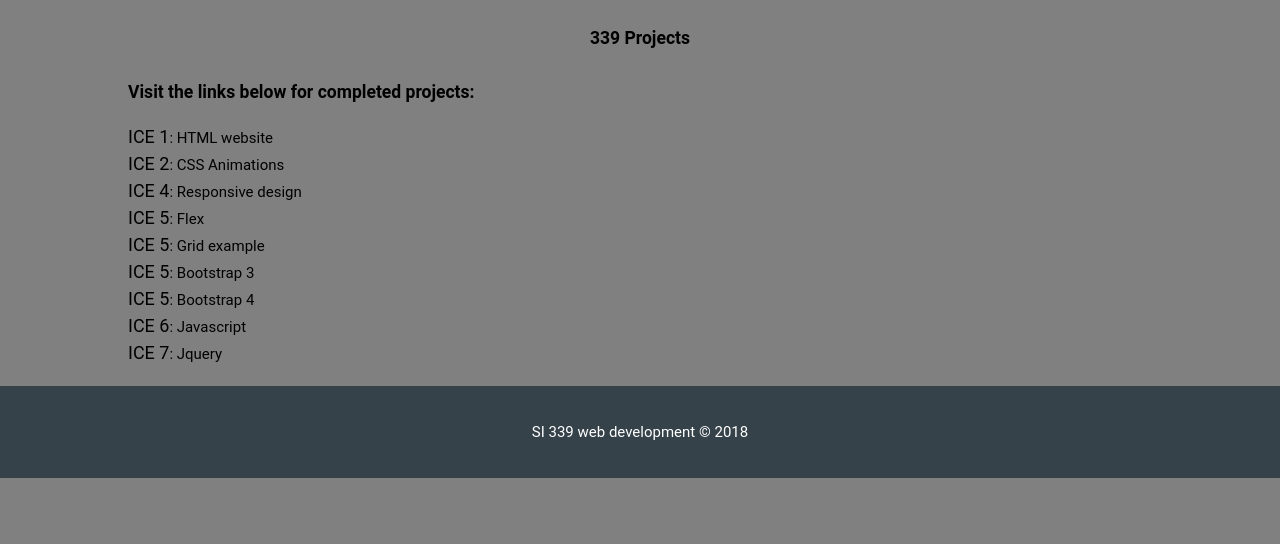
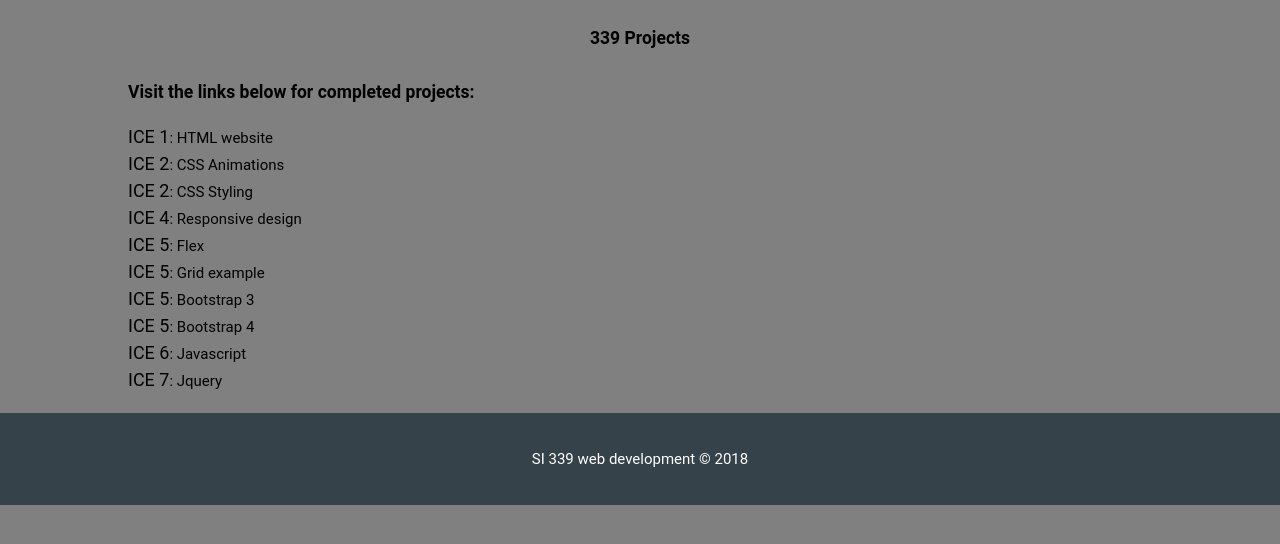
Before and after one commit to kshashlo/kshashlo.github.io, a plain HTML site: page 339projects.html in a window 1280 px wide. Shown: the part 98-642 px from the top of the page. Drawn offline with Linux system fonts and the light colour scheme.

Commit message:
updating links
these edits are just to update the links so my ICE assignments can be accessible from here.  I did not make changes to the styling or format of the overall portfolio.

```diff
--- a/339projects.html
+++ b/339projects.html
@@ -38,7 +38,7 @@
 							<ul>
 								<li><a href="ICE1/index.html">ICE 1</a>: HTML website</li>
 								<li><a href="ICE2/ICE2.html">ICE 2</a>: CSS Animations</li>
-								<li><a href="ICE2/ice-css.html>ICE 2</a>: CSS Styling</li>
+								<li><a href="ICE2/ice-css.html">ICE 2</a>: CSS Styling</li>
 								<li><a href="ICE4/index.html">ICE 4</a>: Responsive design</li>
 								<li><a href="ICE5/flex-example.html">ICE 5</a>: Flex</li>
 								<li><a href="ICE5/grid-example.html">ICE 5</a>: Grid example</li>
```
